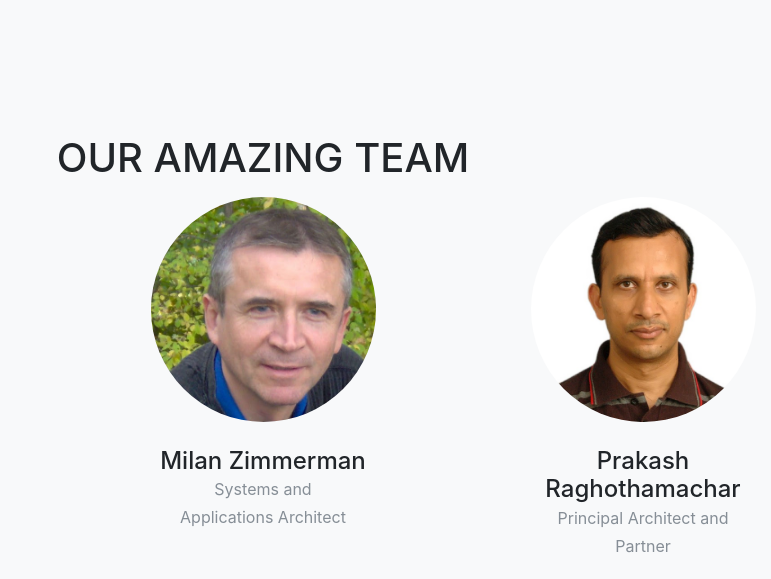
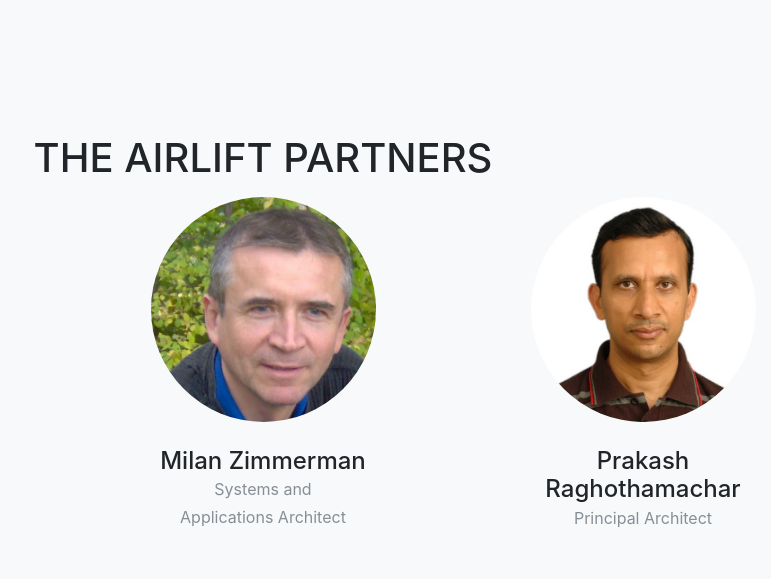
Before and after one commit to airlift-group/airlift-website, a website with bundled scripts: page index.html in a window 1280 px wide. Shown: the part 4520-5099 px from the top of the page, 377-1148 px from the left. Built offline with nearby package versions, Linux system fonts and the light colour scheme; files whose address does not match are found by name; a web font is replaced by a local one.

Commit message:
Updating partners title

```diff
--- a/index.html
+++ b/index.html
@@ -308,7 +308,7 @@
       <div class="container">
         <div class="row">
           <div class="col-lg-12 text-center">
-            <h2 class="section-heading text-uppercase">Our Amazing Team</h2>
+            <h2 class="section-heading text-uppercase">The Airlift Partners</h2>
             <!--<h3 class="section-subheading text-muted">Lorem ipsum dolor sit amet consectetur.</h3>-->
           </div>
         </div>
@@ -335,7 +335,7 @@
                 <img class="mx-auto rounded-circle" src="img/team/prakash-square.jpg" alt="">
               </a>
               <h4>Prakash<br>Raghothamachar</h4>
-              <p class="text-muted">Principal Architect and<br>Partner</p>
+              <p class="text-muted">Principal Architect</p>
             </div>
           </div>
           <div class="col-sm-4">
@@ -717,7 +717,7 @@
               <div class="col-lg-8 mx-auto">
                 <div class="modal-body">
                   <h2 class="text-uppercase">Prakash Raghothamachar</h2>
-                  <p class="item-intro text-muted">Principal Architect and Partner</p>
+                  <p class="item-intro text-muted">Principal Architect</p>
                   <img class="img-fluid d-block mx-auto rounded-circle" src="img/team/prakash-square.jpg" alt="" style="max-width: 225px;">
 
                   <p>Prakash began his software development career in the 1995 as part of his Masters' thesis. Since then has been actively involved in software development especially web development. He also has a very strong background in database modeling and administration having had experience with various database products including MySQL, Oracle, DB2 and SQL Server.</p>
```
